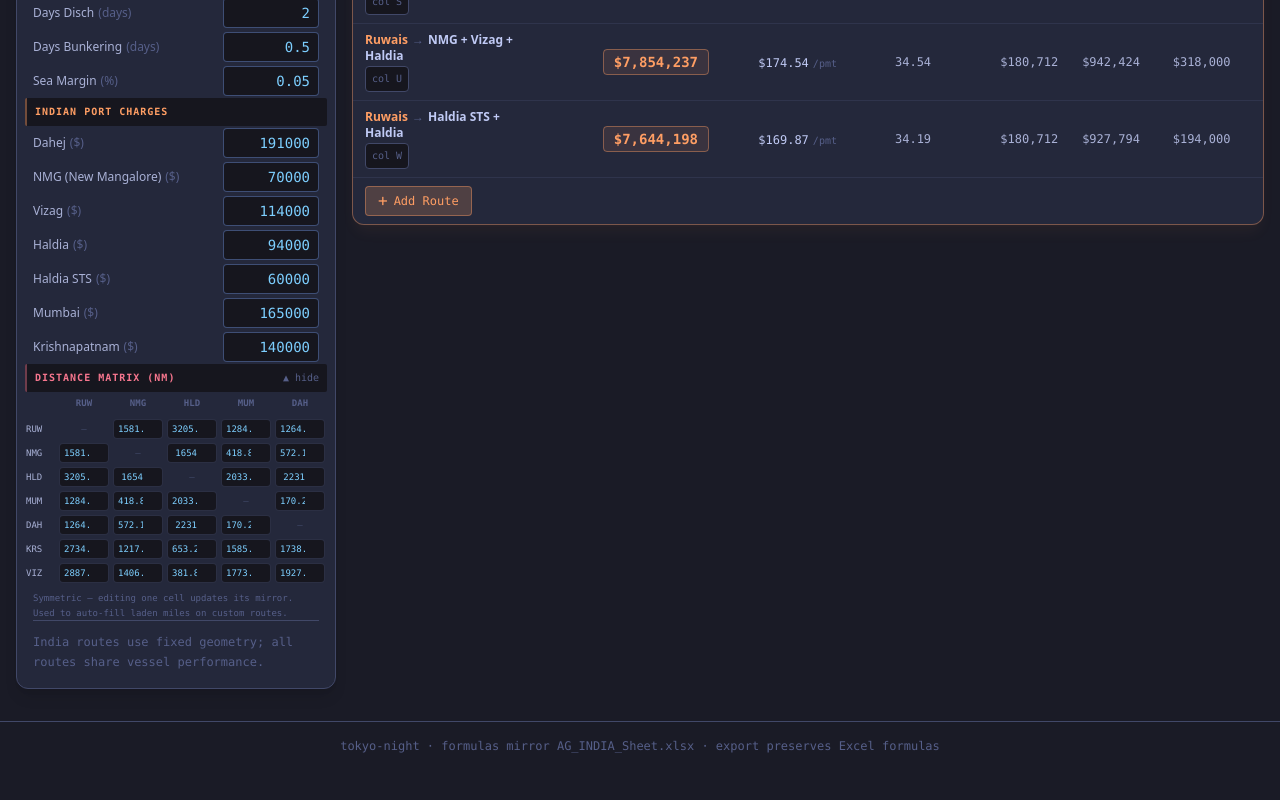
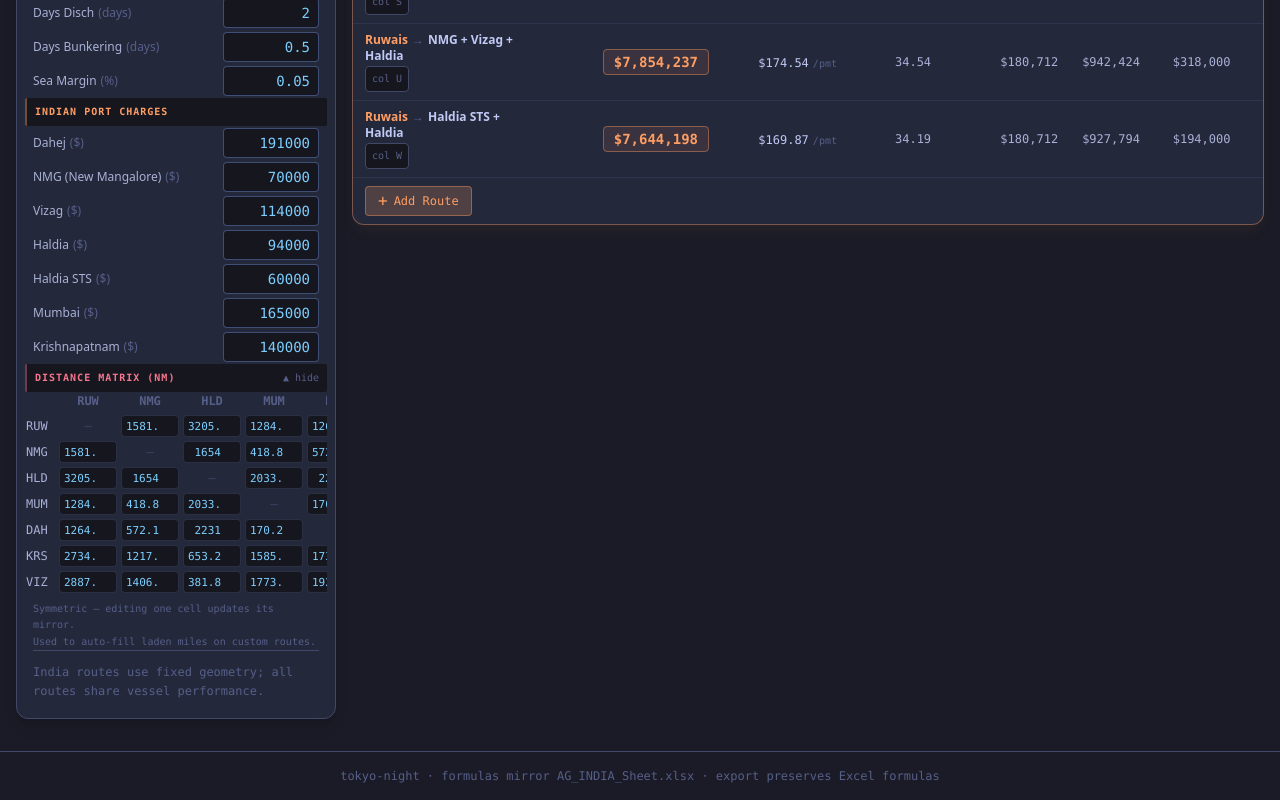
Before and after one commit to sriniwas512/BLPG-Analysis, a React (Vite) app: page / in a window 1280 px wide. Shown: the part 904-1704 px from the top of the page. Before the commit the page ends 1674 px from the top, so only its background shows below. Built offline with nearby package versions, Linux system fonts and the light colour scheme.

Commit message:
Increase distance matrix font size (9px → 11px/xs)
https://claude.ai/code/session_01VHUArV3Enea7QuzvxsVxd4

```diff
--- a/src/components/InputPanel.jsx
+++ b/src/components/InputPanel.jsx
@@ -109,12 +109,12 @@ export default function InputPanel({ inputs: inp, onChange, distanceMatrix, onMa
 
       {matrixOpen && (
         <div className="overflow-x-auto -mx-2 mt-1">
-          <table className="border-collapse text-[9px] font-mono w-max">
+          <table className="border-collapse text-xs font-mono w-max">
             <thead>
               <tr>
                 <th className="w-8 sticky left-0 bg-tn-bg-alt z-10" />
                 {DISTANCE_PORTS.map((p) => (
-                  <th key={p} className="px-0.5 pb-1 text-tn-muted text-center" style={{ width: 52 }}>
+                  <th key={p} className="px-1 pb-1 text-tn-muted text-center" style={{ width: 60 }}>
                     {PORT_SHORT[p]}
                   </th>
                 ))}
@@ -123,22 +123,22 @@ export default function InputPanel({ inputs: inp, onChange, distanceMatrix, onMa
             <tbody>
               {DISTANCE_PORTS.map((from) => (
                 <tr key={from}>
-                  <td className="pr-1 text-tn-fg-dim font-medium sticky left-0 bg-tn-bg-alt z-10 whitespace-nowrap">
+                  <td className="pr-2 text-tn-fg-dim font-medium sticky left-0 bg-tn-bg-alt z-10 whitespace-nowrap">
                     {PORT_SHORT[from]}
                   </td>
                   {DISTANCE_PORTS.map((to) => (
                     <td key={to} className="p-0.5">
                       {from === to ? (
-                        <div className="w-[50px] text-center text-tn-border select-none">—</div>
+                        <div className="w-[58px] text-center text-tn-border select-none">—</div>
                       ) : (
                         <input
                           type="number" step="0.01" min={0}
                           value={distanceMatrix[from]?.[to] ?? 0}
                           onChange={(e) => onMatrixChange(from, to, parseFloat(e.target.value) || 0)}
-                          className="w-[50px] bg-tn-bg-dark border border-tn-border/50 rounded px-1
+                          className="w-[58px] bg-tn-bg-dark border border-tn-border/50 rounded px-1
                                      text-tn-cyan text-right focus:outline-none focus:border-tn-cyan
                                      focus:ring-1 focus:ring-tn-cyan/30 transition-colors"
-                          style={{ fontSize: 9, height: 20 }}
+                          style={{ fontSize: 11, height: 22 }}
                         />
                       )}
                     </td>
@@ -147,7 +147,7 @@ export default function InputPanel({ inputs: inp, onChange, distanceMatrix, onMa
               ))}
             </tbody>
           </table>
-          <p className="text-[9px] text-tn-muted mt-1.5 px-2 font-mono leading-relaxed">
+          <p className="text-[10px] text-tn-muted mt-1.5 px-2 font-mono leading-relaxed">
             Symmetric — editing one cell updates its mirror.<br/>
             Used to auto-fill laden miles on custom routes.
           </p>
```
Also changed, not shown: 4 other files (tests, documents, lock files or other folders).
